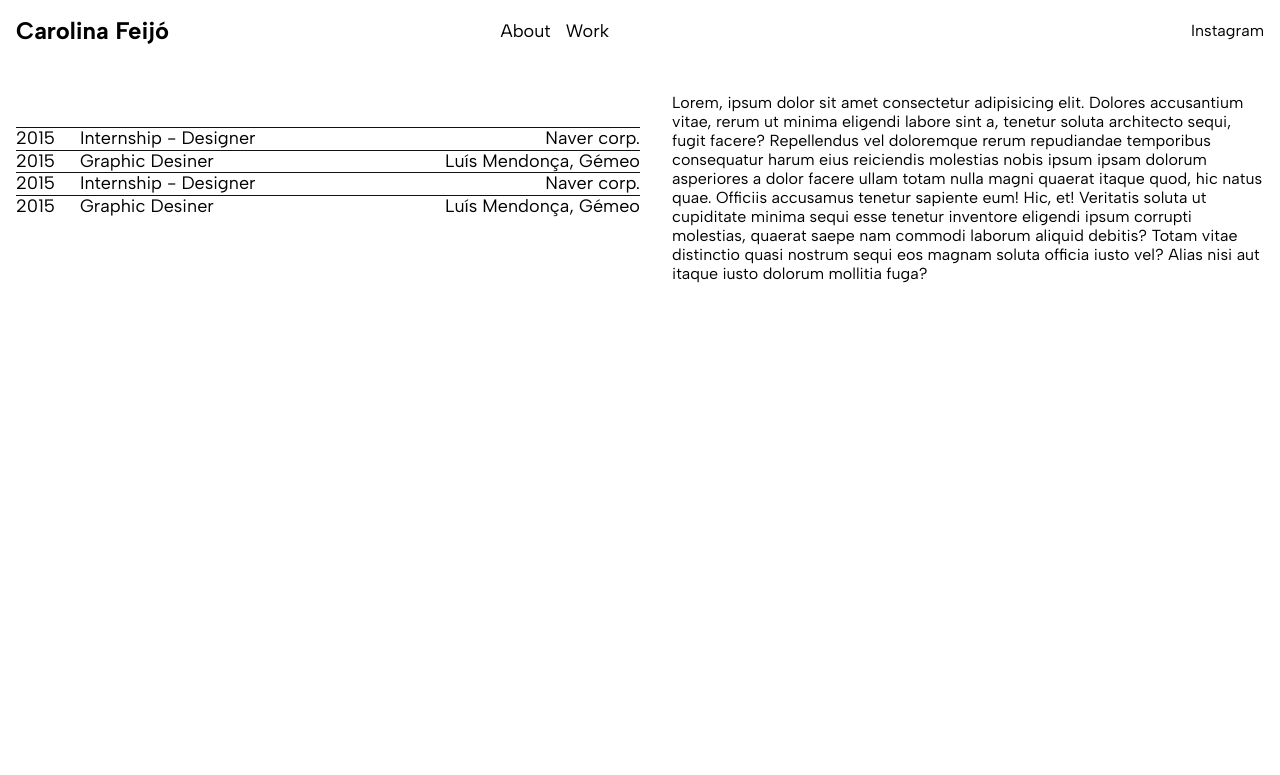
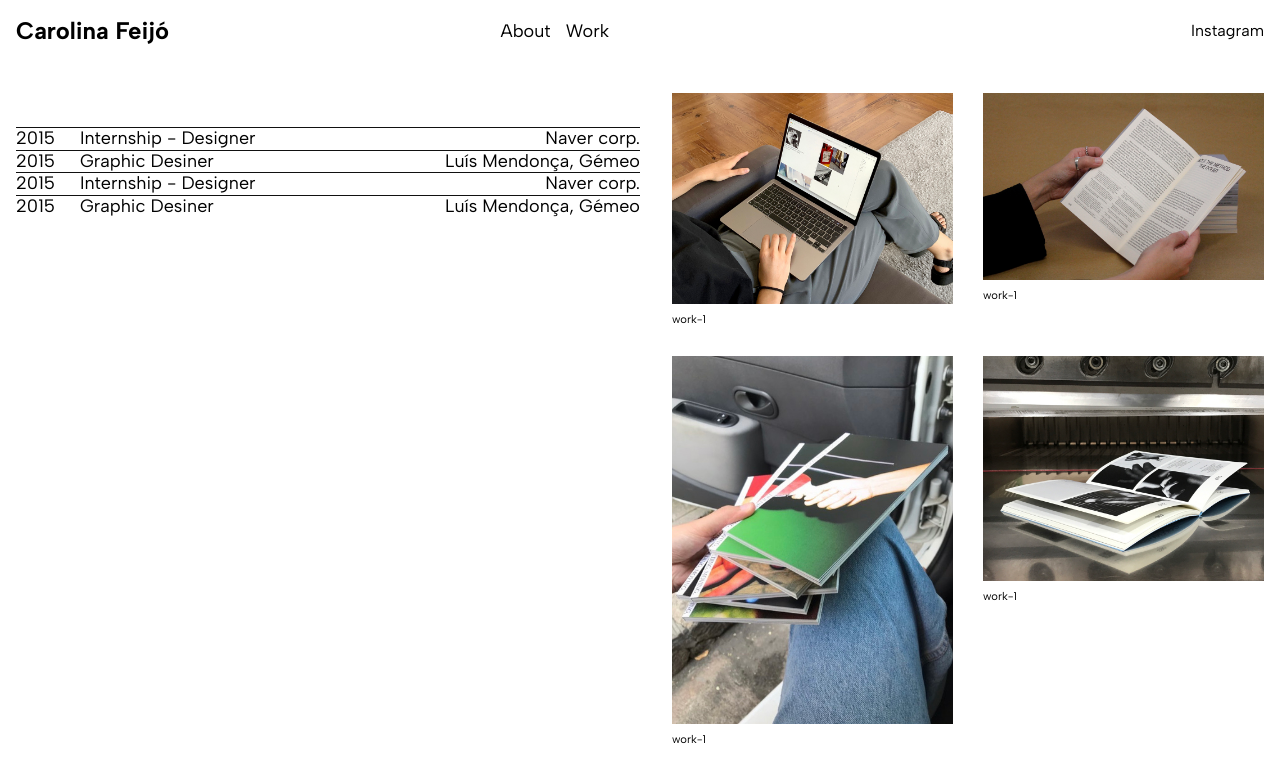
Before and after one commit to kbu715/mariekang, a Next.js app: page /work in a window 1280 px wide. Shown: the top 775 px of the page. Built offline with nearby package versions, Linux system fonts and the light colour scheme.

Commit message:
feat: Implement Poster Component and Grid Container for displaying images

```diff
--- /dev/null
+++ b/src/components/Poster.tsx
@@ -0,0 +1,33 @@
+import styled from '@emotion/styled'
+
+type PostProps = {
+  src: string
+  desc: string
+}
+
+const PosterContainer = styled('div')`
+  img {
+    max-width: 100%;
+    width: 100%;
+    height: auto;
+    object-fit: cover;
+  }
+
+  h6 {
+    font-weight: 400;
+    color: rgba(0, 0, 0, 1);
+    padding-top: 4px;
+    font-size: 0.7rem;
+    line-height: 1.3;
+    letter-spacing: 0rem;
+  }
+`
+
+export default function Poster({ src, desc }: PostProps) {
+  return (
+    <PosterContainer>
+      <img src={src} alt="poster" loading="lazy" />
+      <h6>{desc}</h6>
+    </PosterContainer>
+  )
+}
--- a/src/components/layout/SubLayout.tsx
+++ b/src/components/layout/SubLayout.tsx
@@ -34,17 +34,11 @@ const LayoutContainer = styled('div')<LayoutContainerProps>`
       flex-direction: column;
       padding: 1rem;
 
-      .poster {
-        display: flex;
-        justify-content: center;
-        align-items: center;
-        margin-bottom: 50px;
-
-        img {
-          width: 80%;
-          height: auto;
-          object-fit: cover;
-        }
+      .grid {
+        display: grid;
+        grid-template-columns: 1fr 1fr;
+        gap: 30px;
+        grid-auto-flow: row dense;
       }
     }
   }
--- a/src/pages/work.tsx
+++ b/src/pages/work.tsx
@@ -1,6 +1,7 @@
 import styled from '@emotion/styled'
 import SubLayout from '../components/layout/SubLayout'
 import ListItem from '../components/ListItem'
+import Poster from '../components/Poster'
 
 const WorkContainer = styled('div')`
   .intro {
@@ -34,14 +35,15 @@ export default function Work() {
         </List>
       </div>
       <div className="right__box">
-        Lorem, ipsum dolor sit amet consectetur adipisicing elit. Dolores accusantium vitae, rerum
-        ut minima eligendi labore sint a, tenetur soluta architecto sequi, fugit facere? Repellendus
-        vel doloremque rerum repudiandae temporibus consequatur harum eius reiciendis molestias
-        nobis ipsum ipsam dolorum asperiores a dolor facere ullam totam nulla magni quaerat itaque
-        quod, hic natus quae. Officiis accusamus tenetur sapiente eum! Hic, et! Veritatis soluta ut
-        cupiditate minima sequi esse tenetur inventore eligendi ipsum corrupti molestias, quaerat
-        saepe nam commodi laborum aliquid debitis? Totam vitae distinctio quasi nostrum sequi eos
-        magnam soluta officia iusto vel? Alias nisi aut itaque iusto dolorum mollitia fuga?
+        <div className="grid">
+          <Poster src="images/work-1.jpeg" desc="work-1" />
+          <Poster src="images/work-2.jpeg" desc="work-1" />
+          <Poster src="images/work-3.jpeg" desc="work-1" />
+          <Poster src="images/work-4.jpeg" desc="work-1" />
+          <Poster src="images/work-5.png" desc="work-1" />
+          <Poster src="images/work-6.jpeg" desc="work-1" />
+          <Poster src="images/work-7.png" desc="work-1" />
+        </div>
       </div>
     </WorkContainer>
   )
```
Also changed, not shown: src/pages/index.tsx (+4 -14 lines).
